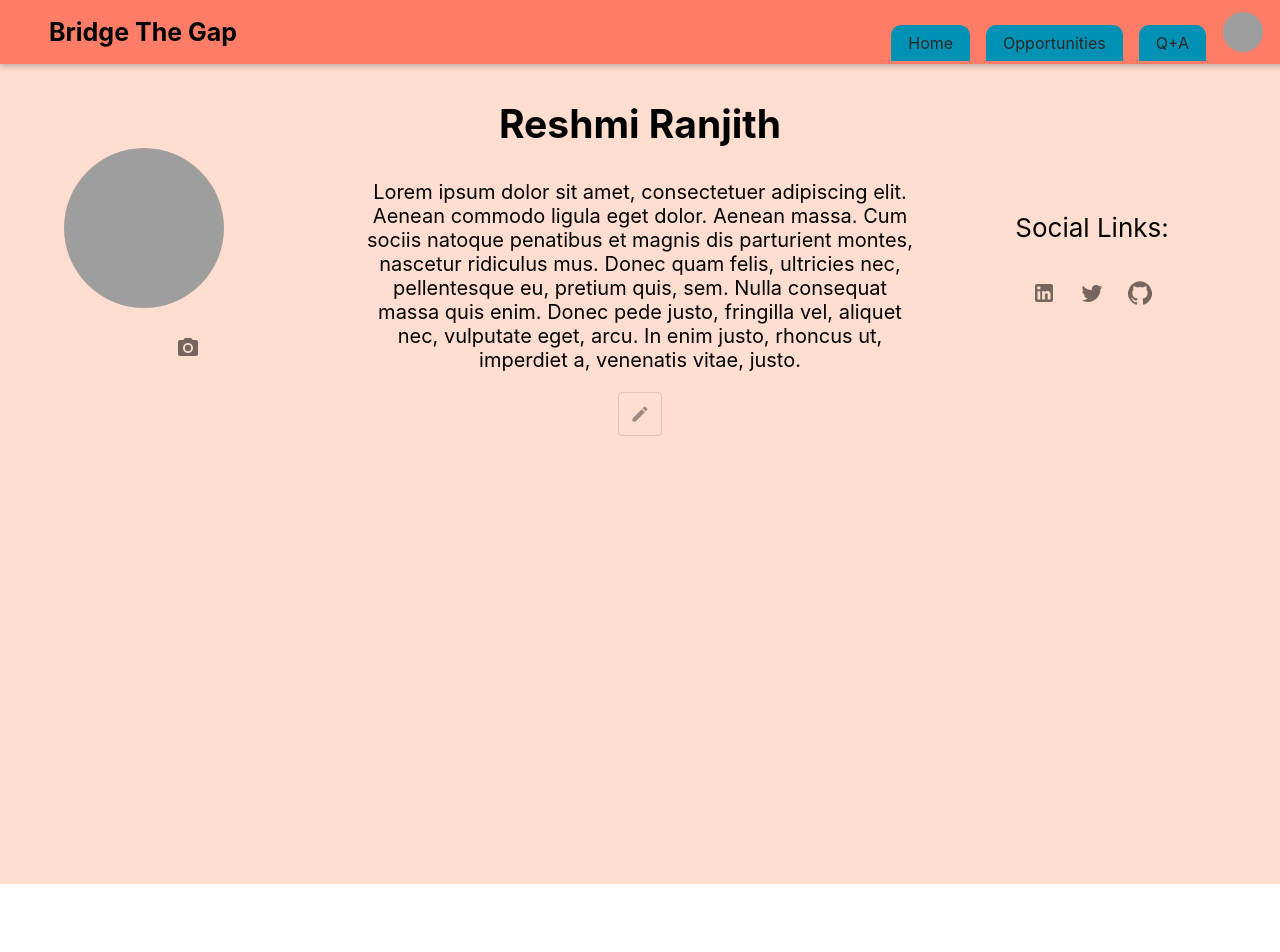
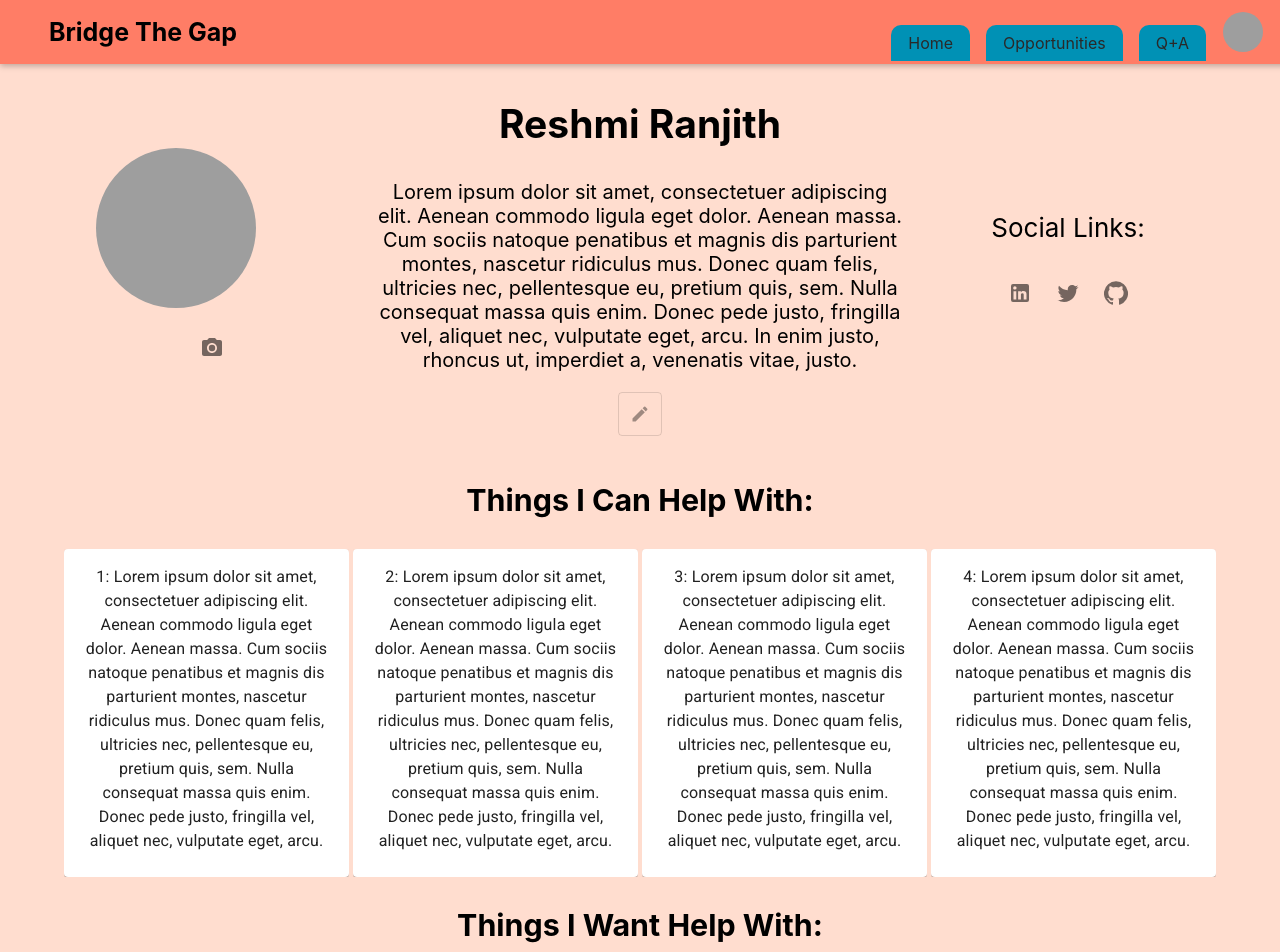
Before and after one commit to ReshmiCode/Bridge-The-Gap, a React (Create React App) app in the folder website/: page /profile in a window 1280 px wide. Shown: the top 952 px of the page. Before the commit the page ends 884 px from the top, so only its background shows below. Built offline with nearby package versions, Linux system fonts and the light colour scheme; no server answers; grey boxes are pictures that could not be loaded.

Commit message:
add help cards

```diff
--- a/website/src/App.css
+++ b/website/src/App.css
@@ -1,5 +1,5 @@
 .App {
-  padding: 2rem;
+  padding: 2rem 4rem 2rem 4rem;
   text-align: center;
   background-color: #FFDDCF;
   min-height: 100vh;
--- /dev/null
+++ b/website/src/components/CardList.js
@@ -0,0 +1,47 @@
+import React from "react";
+import {
+  Card,
+  CardContent,
+  Typography,
+  GridList,
+  GridListTile,
+} from "@material-ui/core";
+
+const CardList = () => {
+  const flexContainer = {
+    display: "flex",
+    flexWrap: "wrap",
+    justifyContent: "space-around",
+    overflow: "hidden",
+  };
+  const gridList = {
+    flexWrap: "nowrap",
+    transform: "translateZ(0)",
+  };
+  const numbs = [1, 2, 3, 4, 5];
+
+  return (
+    <div style={flexContainer}>
+      <GridList style={gridList}>
+        {numbs.map((o) => (
+          <GridListTile style={{ height: null, width: "25%" }}>
+            <Card>
+              <CardContent>
+                <Typography>
+                  {o}: Lorem ipsum dolor sit amet, consectetuer adipiscing elit.
+                  Aenean commodo ligula eget dolor. Aenean massa. Cum sociis
+                  natoque penatibus et magnis dis parturient montes, nascetur
+                  ridiculus mus. Donec quam felis, ultricies nec, pellentesque
+                  eu, pretium quis, sem. Nulla consequat massa quis enim. Donec
+                  pede justo, fringilla vel, aliquet nec, vulputate eget, arcu.
+                </Typography>
+              </CardContent>
+            </Card>
+          </GridListTile>
+        ))}
+      </GridList>
+    </div>
+  );
+};
+
+export default CardList;
--- a/website/src/screens/Profile.js
+++ b/website/src/screens/Profile.js
@@ -1,11 +1,16 @@
 import React from "react";
 import ProfileBar from "../components/ProfileBar";
+import CardList from "../components/CardList";
 import "./Profile.css";
 
 export default function Profile() {
   return (
     <div className="App">
       <ProfileBar />
+      <h3>Things I Can Help With:</h3>
+      <CardList />
+      <h3>Things I Want Help With:</h3>
+      <CardList />
     </div>
   );
 }
```
